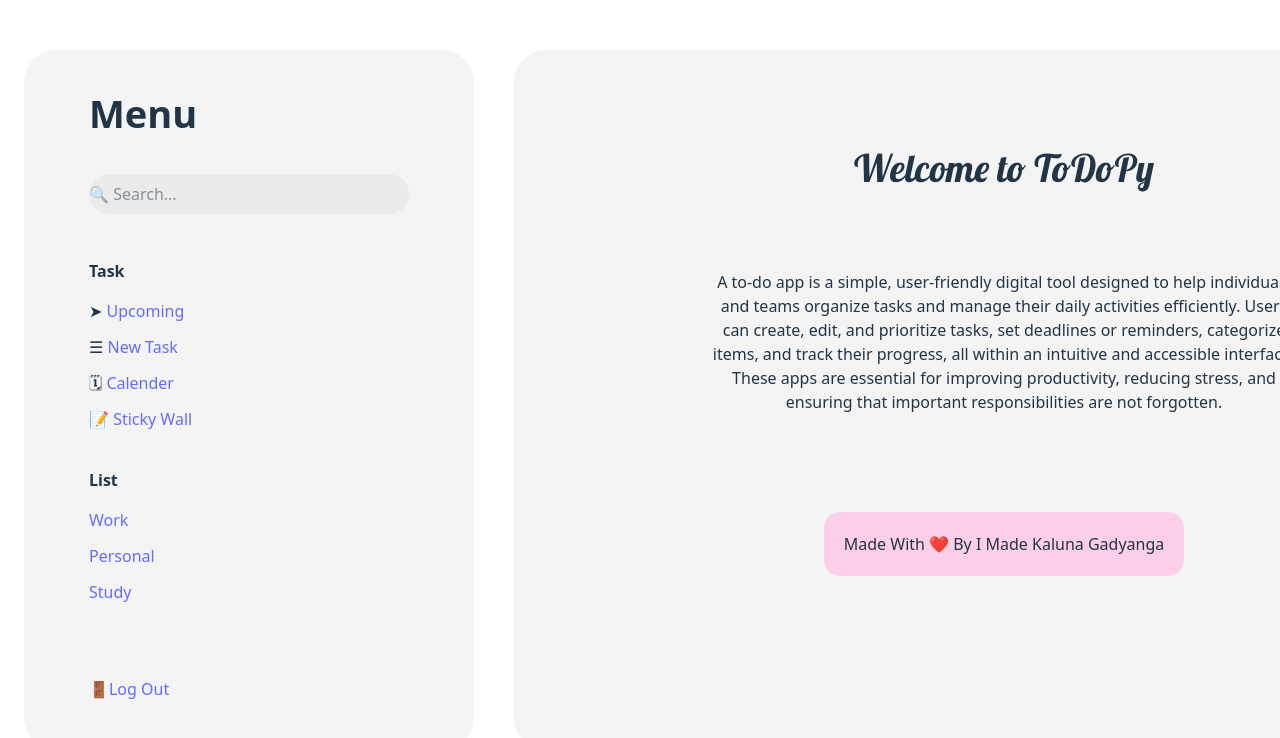
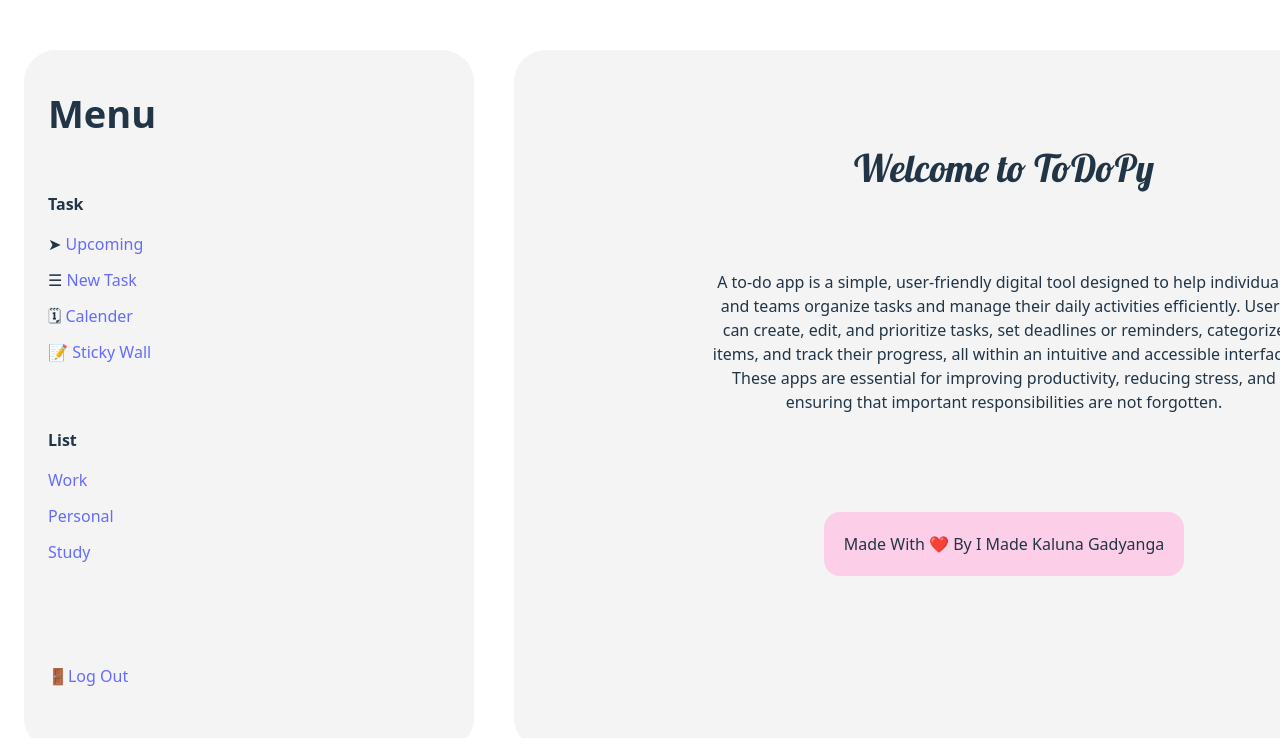
Before and after one commit to Kaluna7/ToDo-List, a React (Vite) app: page /home in a window 1280 px wide. Shown: the top 738 px of the page. Built offline with nearby package versions, Linux system fonts and the light colour scheme; a web font is replaced by a local one.

Commit message:
Delete button goggle & facebook + delete search bar in the Menu.jsx

```diff
--- a/src/Component/Menu.jsx
+++ b/src/Component/Menu.jsx
@@ -21,15 +21,11 @@ export default function Menu() {
 
   return (
     <aside className="flex flex-row gap-[40px]">
-      <div className="grid grid-rows-[repeat(2,80px)] justify-center items-center h-[700px] w-[450px]  bg-[#F4F4F4] ml-6 rounded-4xl p-6">
+      <div className="grid grid-rows-[80px] justify-left items-center h-[700px] w-[450px]  bg-[#F4F4F4] ml-6 rounded-4xl p-6">
         <h1 style={{ fontSize: "38px" }} className="font-bold text-[10px]">
           Menu
         </h1>
-        <input
-          className="bg-[#EBEBEB] h-10 w-80 rounded-4xl"
-          type="search"
-          placeholder="🔍 Search..."
-        ></input>
+
         <div className="grid grid-rows-[repeat(4,40px)] justify-self-start">
           <p className="font-bold">Task</p>
           <div className="flex flex-col gap-3">
--- a/src/Page/Login.jsx
+++ b/src/Page/Login.jsx
@@ -103,10 +103,6 @@ export default function Login() {
         </div>
 
         <div className="text-center space-y-4">
-          <div className="flex justify-center gap-6">
-            <button className="border px-4 py-2 rounded">Google</button>
-            <button className="border px-4 py-2 rounded">Facebook</button>
-          </div>
           <p className="mt-5">
             Don't have an account?{" "}
             <a className="cursor-pointer text-blue-600 underline" onClick={goToSignUp}>
--- a/src/Page/SignUp.jsx
+++ b/src/Page/SignUp.jsx
@@ -109,10 +109,6 @@ export default function SignUp() {
             </div>
 
             <div className="text-center">
-              <div className="flex items-center justify-center gap-10 mb-4">
-                <button className="border px-4 py-1 rounded">Google</button>
-                <button className="border px-4 py-1 rounded">Facebook</button>
-              </div>
               <p>
                 Already have an account?{" "}
                 <a className="cursor-pointer text-blue-600 hover:underline" onClick={goToLogin}>
```
